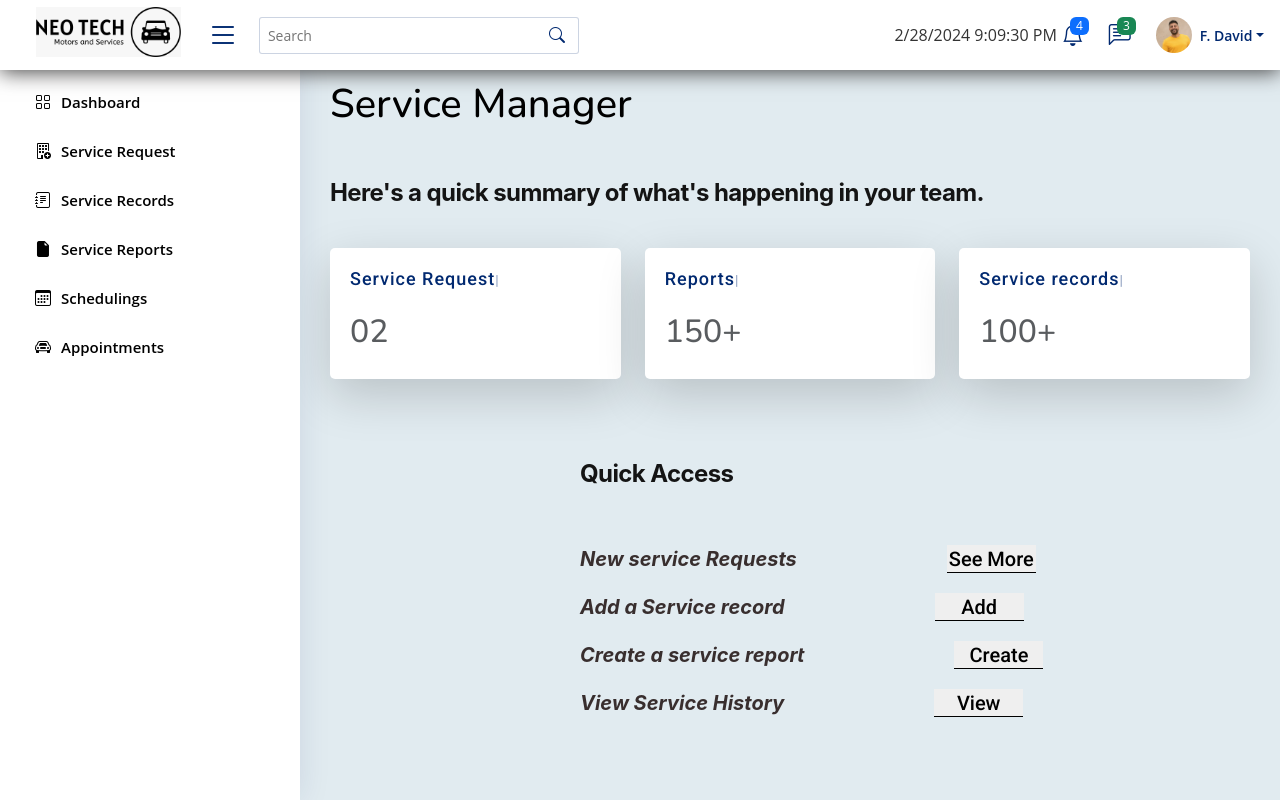
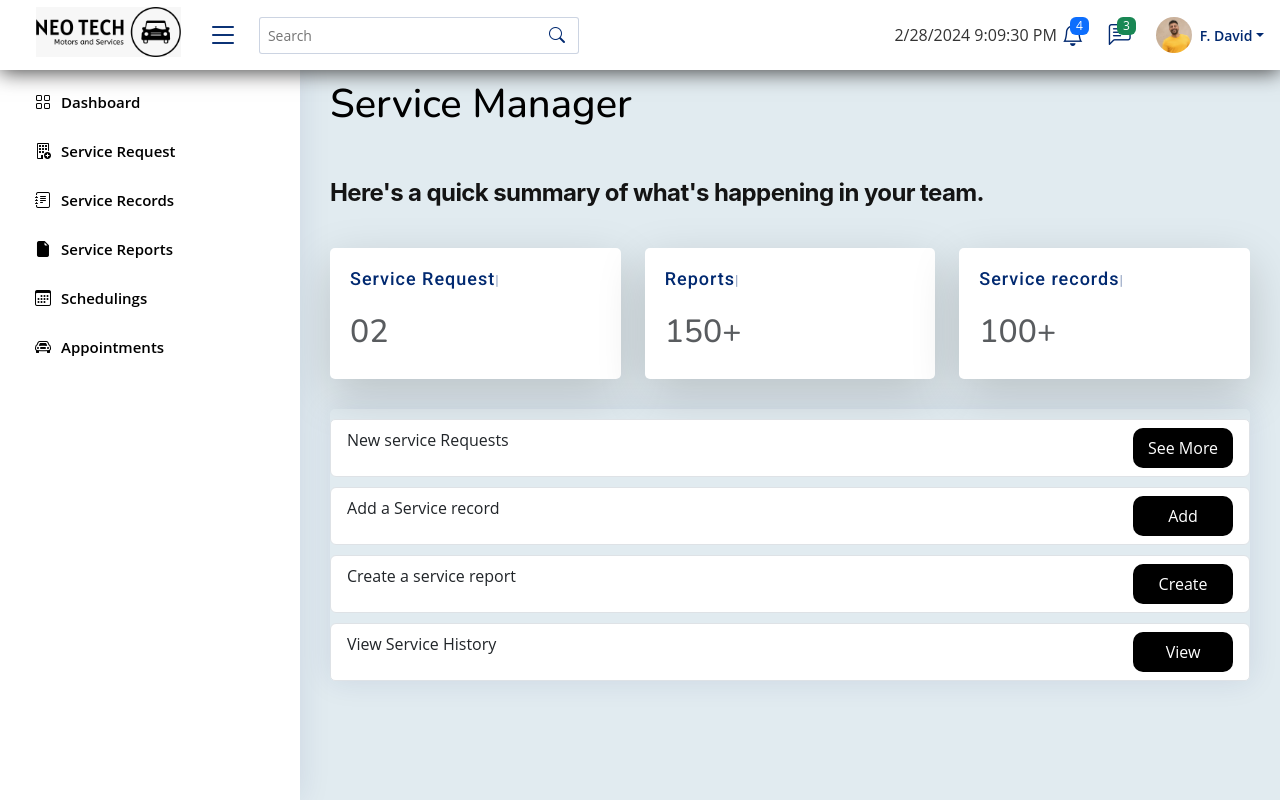
Before and after one commit to VinuriKariyawasam/ITP-Project, a React (Create React App) app in the folder frontend/: page /sm in a window 1280 px wide. Built offline with nearby package versions, Linux system fonts and the light colour scheme.

Commit message:
changed some css in dashboard

```diff
--- a/frontend/src/components/SM/SMmain/SMDashboard.js
+++ b/frontend/src/components/SM/SMmain/SMDashboard.js
@@ -1,7 +1,7 @@
 import React from "react";
 import DbCard from "./SMDbCard";
 
-function HrDashboard() {
+function SMDashboard() {
   return (
     <section>
       <div className="col">
@@ -19,9 +19,10 @@ function HrDashboard() {
             value="100+"
           />
         </div>
+
       </div>
     </section>
   );
 }
 
-export default HrDashboard;
+export default SMDashboard;
--- a/frontend/src/components/SM/SMmain/SMMain.css
+++ b/frontend/src/components/SM/SMmain/SMMain.css
@@ -53,3 +53,17 @@ margin-top: 20px;
 .divtag{
   margin-left: 250px;
 }
+.list-group{
+  margin-top:10px;
+}
+.btn{
+  float:right;
+  border-radius: 10px;
+  background-color: #000000;
+  color:white;width: 100px;
+  height: 40px;
+}
+.card{
+  background: none;
+  border: none;
+}
--- a/frontend/src/components/SM/SMmain/SMMain.js
+++ b/frontend/src/components/SM/SMmain/SMMain.js
@@ -9,14 +9,28 @@ function SMMain() {
       <h1>Service Manager </h1>
       <h3 className="subHead"> Here's a quick summary of what's happening in your team.</h3>
       <SMDashboard />
-
-      <div className="divtag">
-      <h2 className="subHead"> Quick Access</h2>
-      <h3 className="details">New service Requests</h3><button className="btnDetails">See More</button><div/>
-      <h3 className="details">Add a Service record</h3><button className="btnDetails">Add</button><div/>
-      <h3 className="details">Create a service report</h3><button className="btnDetails">Create</button><div/>
-      <h3 className="details">View Service History</h3><button className="btnDetails">View</button><div/>
-      </div>
+      <div class="card">
+        <ul class="list-group">
+          <li class="list-group-item">New service Requests
+            <button className="btn">See More</button>
+          </li>
+          </ul>
+          <ul class="list-group">
+          <li class="list-group-item">Add a Service record
+            <button className="btn">Add</button>
+          </li>
+          </ul>
+          <ul class="list-group">
+          <li class="list-group-item">Create a service report
+            <button className="btn">Create</button>
+          </li>
+          </ul>
+          <ul class="list-group">
+          <li class="list-group-item">View Service History
+            <button className="btn">View</button>
+          </li>
+        </ul>
+        </div>
     </main>
   );
 }
--- a/frontend/src/components/SM/SMsidebar/SMNavItem.js
+++ b/frontend/src/components/SM/SMsidebar/SMNavItem.js
@@ -6,7 +6,7 @@ function SMNavItem({ nav }) {
     <li className="nav-item">
       {nav.children && nav.children.length > 0 ? (
         <SMNavLink
-          href={`#nav-${nav._id}`}
+          href={nav.href}
           icon={nav.icon}
           title={nav.name}
           hasSubmenu
@@ -14,7 +14,7 @@ function SMNavItem({ nav }) {
           <i className="bi bi-chevron-down ms-auto"></i>
         </SMNavLink>
       ) : (
-        <SMNavLink href="#" icon={nav.icon} title={nav.name} />
+        <SMNavLink href={nav.href} icon={nav.icon} title={nav.name} />
       )}
 
       {nav.children && nav.children.length > 0 && (
--- a/frontend/src/data/SM/navItem.js
+++ b/frontend/src/data/SM/navItem.js
@@ -3,6 +3,7 @@ const navList = [
     _id: 1,
     name: "Dashboard",
     icon: "bi bi-grid",
+    href:"/sm",
   },
   {
     _id: 2,
@@ -28,6 +29,7 @@ const navList = [
     _id: 6,
     name: "Appointments",
     icon: "bi bi-car-front",
+    href: "/sm/appointmentMain",
   },
 ];
 
```
